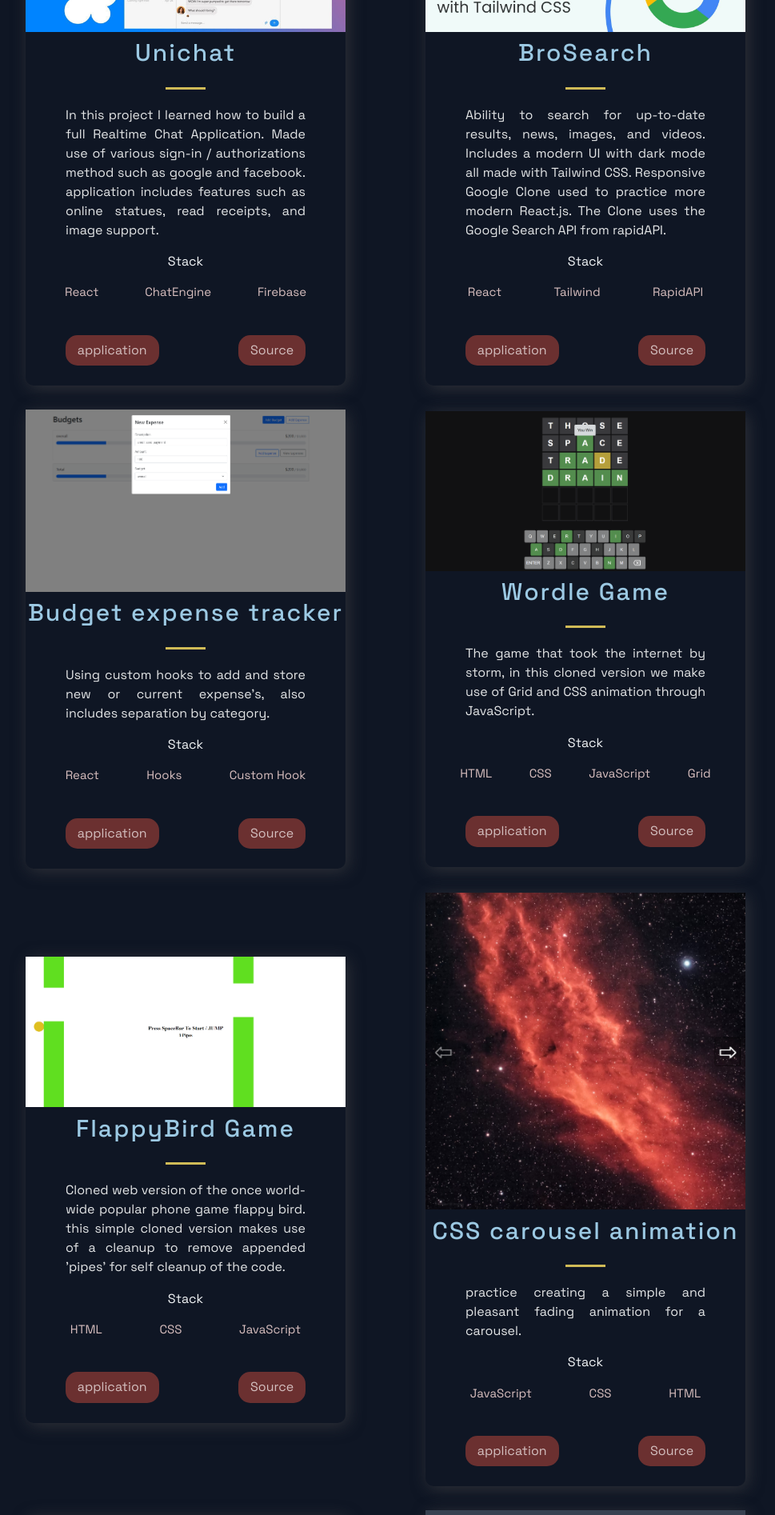
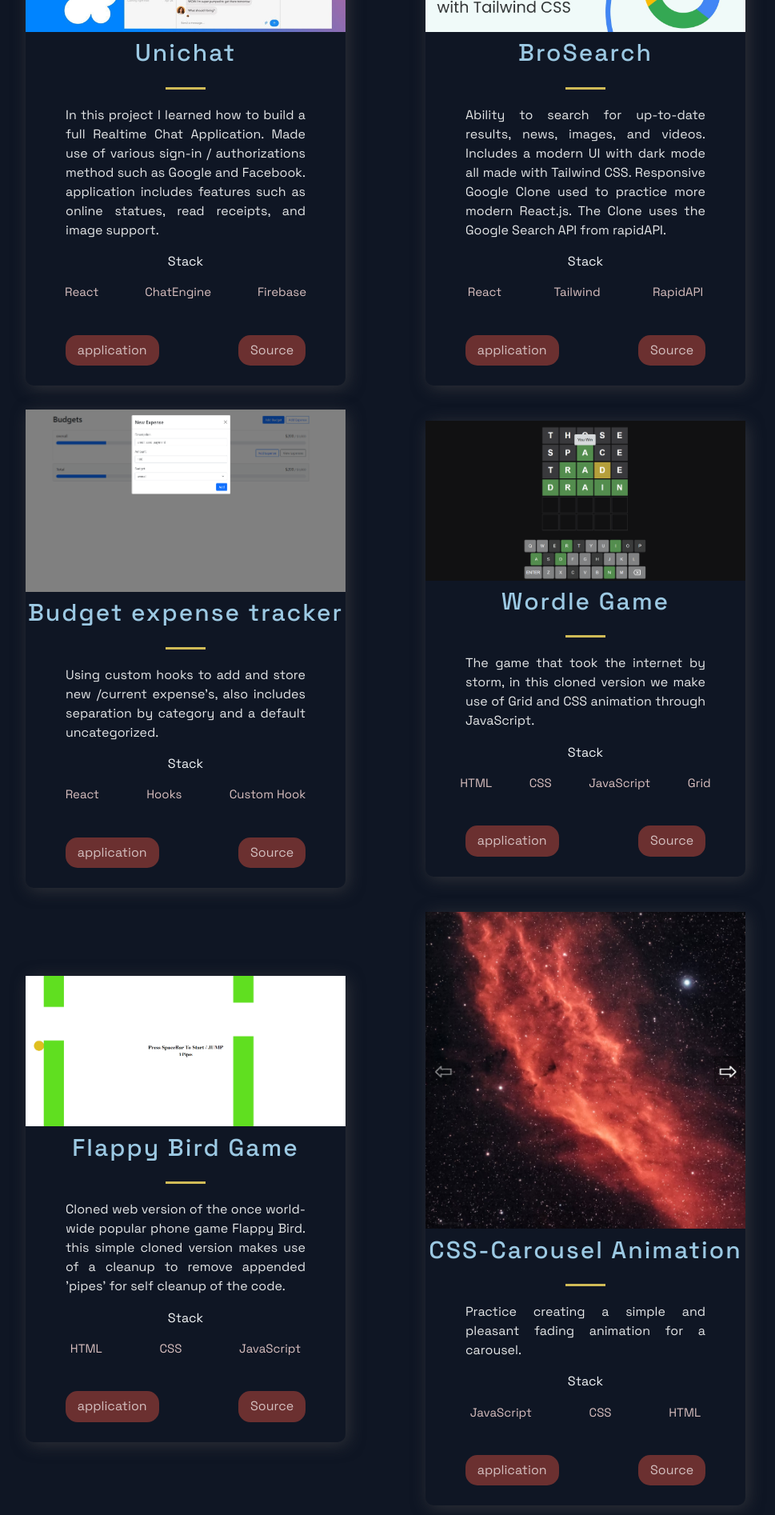
Before and after one commit to chillbroskie/firstPortfolio, a Next.js app: page / in a window 1280 px wide. Shown: the part 1020-2914 px from the top of the page at 80% size, without its empty margins (158-1127 px from the left). Built offline with nearby package versions, Linux system fonts and the light colour scheme.

Commit message:
spelling errors

```diff
--- a/src/components/TimeLine/TimeLine.js
+++ b/src/components/TimeLine/TimeLine.js
@@ -70,9 +70,9 @@ const Timeline = () => {
         I'm an aspiring Developer for both Web and Mobile environments.
         <br />A passionate 4 year internet and web development hobbyist,
         specializing in contributing user experience and functionality for the
-        end user. Results-focused and seeking a new role to bring my experience
-        in full stack development, a strong and dynamic team to learn and
-        progress for my professional career.
+        end user. Results-focused and seeking a strong and dynamic team that I
+        can leverage my full stack development experience for, and to learn from
+        and progress my professional career.
       </SectionText>
       <CarouselContainer ref={carouselRef} onScroll={handleScroll}>
         <>
--- a/src/constants/constants.js
+++ b/src/constants/constants.js
@@ -2,7 +2,7 @@ export const projects = [
   {
     title: "Unichat",
     description:
-      "In this project I learned how to build a full Realtime Chat Application.  Made use of various sign-in / authorizations method such as google and facebook.  application includes features such as online statues, read receipts, and image support.",
+      "In this project I learned how to build a full Realtime Chat Application.  Made use of various sign-in / authorizations method such as Google and Facebook.  application includes features such as online statues, read receipts, and image support.",
     image: "/images/4.jpg",
     tags: ["React", "ChatEngine", "Firebase"],
     source: "https://unichatpractice.netlify.app/",
@@ -22,7 +22,7 @@ export const projects = [
   {
     title: "Budget expense tracker",
     description:
-      "Using custom hooks to add and store new or current expense's, also includes separation by category.",
+      "Using custom hooks to add and store new /current expense's, also includes separation by category and a default uncategorized.",
     image: "/images/budget.png",
     tags: ["React", "Hooks", "Custom Hook"],
     source: "https://react-budget-app-practice.netlify.app/",
@@ -40,9 +40,9 @@ export const projects = [
     id: 3,
   },
   {
-    title: "FlappyBird Game",
+    title: "Flappy Bird Game",
     description:
-      "Cloned web version of the once world-wide popular phone game flappy bird.  this simple cloned version makes use of a cleanup to remove appended 'pipes' for self cleanup of the code.",
+      "Cloned web version of the once world-wide popular phone game Flappy Bird.  this simple cloned version makes use of a cleanup to remove appended 'pipes' for self cleanup of the code.",
     image: "/images/flappybird.png",
     tags: ["HTML", "CSS", "JavaScript"],
     source: "https://flappybirdpractice.netlify.app/",
@@ -50,9 +50,9 @@ export const projects = [
     id: 4,
   },
   {
-    title: "CSS carousel animation",
+    title: "CSS-Carousel Animation",
     description:
-      "practice creating a simple and pleasant fading animation for a carousel.",
+      "Practice creating a simple and pleasant fading animation for a carousel.",
     image: "/images/css-carousel.jpg",
     tags: ["JavaScript", "CSS", "HTML"],
     source: "https://css-carousel-practice.netlify.app/",
```
